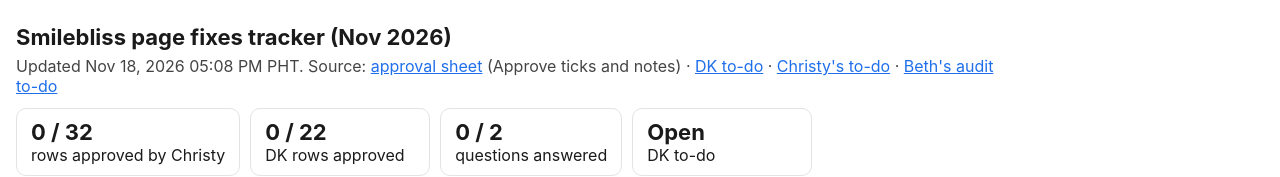
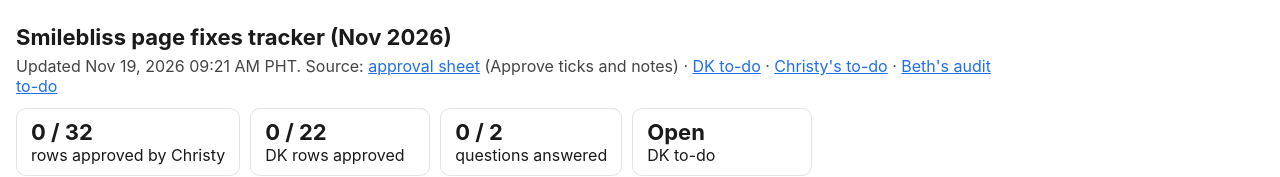
Before and after one commit to cath-ux/smilebliss-dk-tracker, a plain HTML site: page index.html in a window 1280 px wide. Shown: the top 177 px of the page. Drawn offline with Linux system fonts and the light colour scheme.

Commit message:
Update tracker

```diff
--- a/index.html
+++ b/index.html
@@ -8,7 +8,7 @@ td{padding:9px;border-bottom:1px solid #e3e3e3;vertical-align:top}tr:nth-child(e
 .s{color:#fff;padding:3px 8px;border-radius:10px;font-size:12px;white-space:nowrap}.x{color:#555;font-size:12px}
 a{color:#1f6feb}.dk{background:#fff8e6;border:1px solid #f0d9a6;border-radius:10px;padding:10px 14px;margin:0 0 16px;max-width:1000px}</style></head><body>
 <h1>Smilebliss page fixes tracker (Nov 2026)</h1>
-<p>Updated Nov 18, 2026 05:08 PM PHT. Source: <a href="https://docs.google.com/spreadsheets/d/10bdZ5jYZlM0Lk-yVLTUu_URFurq5VY-kKe2G8ayiiVI/edit?gid=1023137942#gid=1023137942" target="_blank">approval sheet</a> (Approve ticks and notes) · <a href="https://app.basecamp.com/4238785/buckets/12544244/todos/10497543393" target="_blank">DK to-do</a> · <a href="https://app.basecamp.com/4238785/buckets/31123020/todos/10474698922" target="_blank">Christy's to-do</a> · <a href="https://app.basecamp.com/4238785/buckets/45629231/todos/10474215473" target="_blank">Beth's audit to-do</a></p>
+<p>Updated Nov 19, 2026 09:21 AM PHT. Source: <a href="https://docs.google.com/spreadsheets/d/10bdZ5jYZlM0Lk-yVLTUu_URFurq5VY-kKe2G8ayiiVI/edit?gid=1023137942#gid=1023137942" target="_blank">approval sheet</a> (Approve ticks and notes) · <a href="https://app.basecamp.com/4238785/buckets/12544244/todos/10497543393" target="_blank">DK to-do</a> · <a href="https://app.basecamp.com/4238785/buckets/31123020/todos/10474698922" target="_blank">Christy's to-do</a> · <a href="https://app.basecamp.com/4238785/buckets/45629231/todos/10474215473" target="_blank">Beth's audit to-do</a></p>
 <div class=k><div><b>0 / 32</b>rows approved by Christy</div><div><b>0 / 22</b>DK rows approved</div><div><b>0 / 2</b>questions answered</div><div><b>Open</b>DK to-do</div></div>
 <div class=dk><b>DK status:</b> holding all rows until Christy approves (since Nov 16). <b>Latest DK reply:</b> No reply from DK yet.</div>
 <div style="overflow-x:auto"><table style="min-width:980px"><tr><th>#</th><th>Page</th><th>Change</th><th>Who</th><th>Approved</th><th>Status</th><th>Brian's WO</th><th>Notes</th></tr>
```
